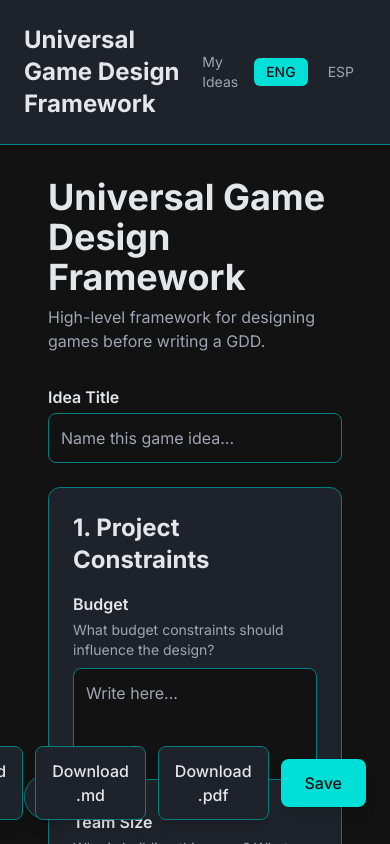
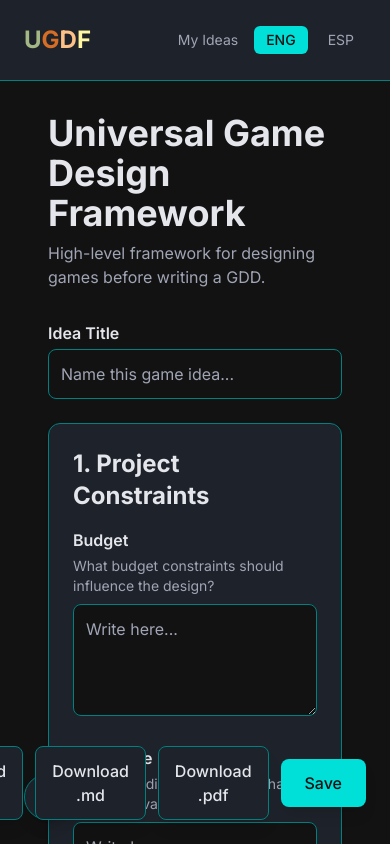
Before and after one commit to santiagopintus/universal-game-design-framework, a Next.js app: page /en in a window 390 px wide. Shown: the top 844 px of the page. Built offline with nearby package versions, Linux system fonts and the light colour scheme.

Commit message:
Header is now responsive

```diff
--- a/src/components/Header/index.tsx
+++ b/src/components/Header/index.tsx
@@ -2,6 +2,9 @@ import React from 'react';
 import { getTranslations } from 'next-intl/server';
 import { Link } from '@/i18n/routing';
 import LanguageSwitcher from './LanguageSwitcher';
+
+const TITLE_WORDS = ['Universal', 'Game', 'Design', 'Framework'];
+const INITIAL_COLORS = ['#A4B885', '#D46D25', '#FDC086', '#FFF6A1'];
 
 export default async function Header() {
   const t = await getTranslations('header');
@@ -9,7 +12,17 @@ export default async function Header() {
   return (
     <header className="bg-surface border-b border-accent-muted p-6 flex items-center justify-between">
       <Link href="/">
-        <h1 className="text-2xl font-bold text-foreground">Universal Game Design Framework</h1>
+        <h1 className="text-2xl font-bold text-foreground">
+          {TITLE_WORDS.map((word, i) => (
+            <span key={word}>
+              <span style={{ color: INITIAL_COLORS[i] }}>{word[0]}</span>
+              <span className="hidden sm:inline">
+                {word.slice(1)}
+                {i < TITLE_WORDS.length - 1 ? ' ' : ''}
+              </span>
+            </span>
+          ))}
+        </h1>
       </Link>
       <div className="flex items-center gap-4">
         <Link
```
